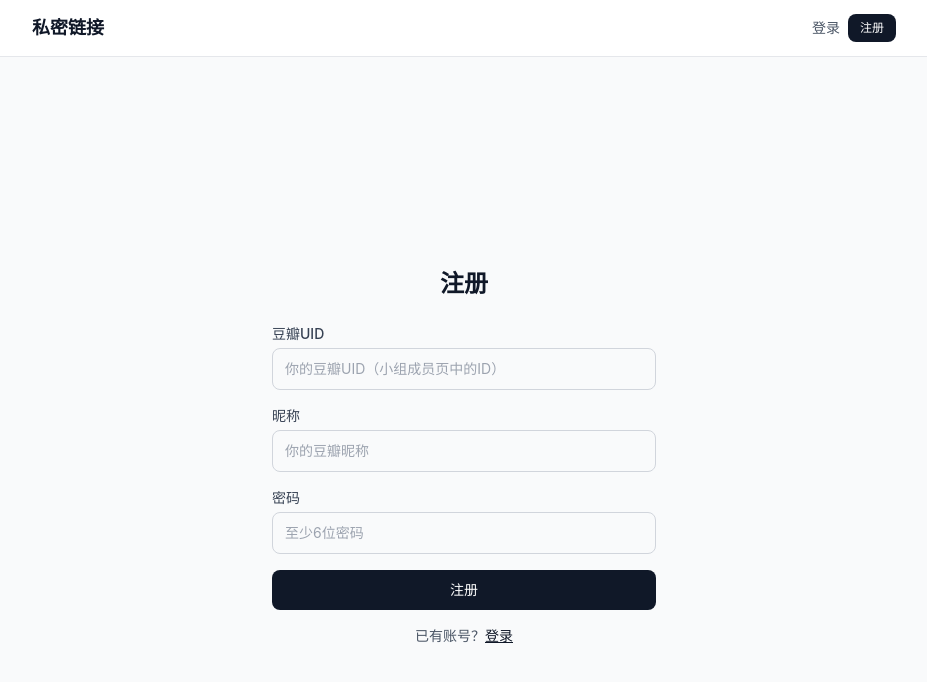
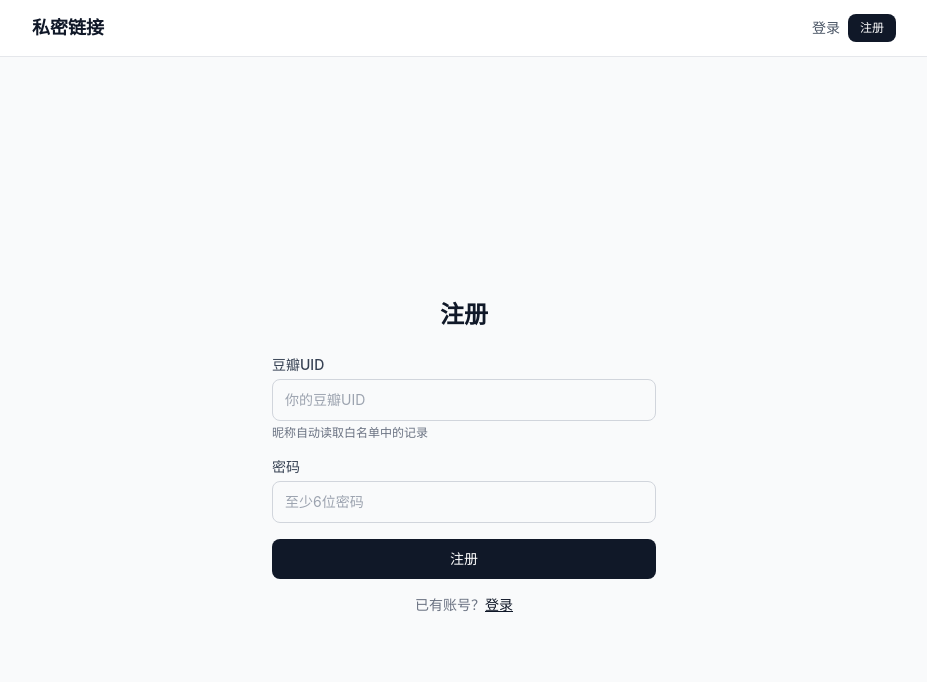
Before and after one commit to xiaoayuan/douban-secret-link, a Next.js app: page /register in a window 1280 px wide. Shown: the top 682 px of the page, without its empty margins (176-1103 px from the left). Built offline with nearby package versions, Linux system fonts and the light colour scheme; no server answers.

Commit message:
注册简化：只需输入UID+密码，昵称自动读取白名单

```diff
--- a/src/app/register/page.tsx
+++ b/src/app/register/page.tsx
@@ -7,7 +7,6 @@ import Link from "next/link";
 export default function RegisterPage() {
   const router = useRouter();
   const [doubanUid, setDoubanUid] = useState("");
-  const [doubanName, setDoubanName] = useState("");
   const [password, setPassword] = useState("");
   const [error, setError] = useState("");
   const [loading, setLoading] = useState(false);
@@ -16,12 +15,11 @@ export default function RegisterPage() {
     e.preventDefault();
     setError("");
     setLoading(true);
-
     try {
       const res = await fetch("/api/auth/register", {
         method: "POST",
         headers: { "Content-Type": "application/json" },
-        body: JSON.stringify({ doubanUid, doubanName, password }),
+        body: JSON.stringify({ doubanUid, doubanName: doubanUid, password }),
       });
       const data = await res.json();
       if (!res.ok) throw new Error(data.error);
@@ -37,54 +35,25 @@ export default function RegisterPage() {
       <div className="w-full max-w-sm">
         <h1 className="mb-6 text-center text-2xl font-bold text-gray-900">注册</h1>
         <form onSubmit={handleSubmit} className="space-y-4">
-          {error && (
-            <div className="rounded-lg bg-red-50 p-3 text-sm text-red-600">{error}</div>
-          )}
+          {error && <div className="rounded-lg bg-red-50 p-3 text-sm text-red-600">{error}</div>}
           <div>
             <label className="mb-1 block text-sm font-medium text-gray-700">豆瓣UID</label>
-            <input
-              type="text"
-              value={doubanUid}
-              onChange={(e) => setDoubanUid(e.target.value)}
-              placeholder="你的豆瓣UID（小组成员页中的ID）"
-              className="w-full rounded-lg border border-gray-300 px-3 py-2.5 text-sm focus:border-gray-500 focus:outline-none"
-              required
-            />
-          </div>
-          <div>
-            <label className="mb-1 block text-sm font-medium text-gray-700">昵称</label>
-            <input
-              type="text"
-              value={doubanName}
-              onChange={(e) => setDoubanName(e.target.value)}
-              placeholder="你的豆瓣昵称"
-              className="w-full rounded-lg border border-gray-300 px-3 py-2.5 text-sm focus:border-gray-500 focus:outline-none"
-              required
-            />
+            <input type="text" value={doubanUid} onChange={(e) => setDoubanUid(e.target.value)}
+              placeholder="你的豆瓣UID" className="w-full rounded-lg border border-gray-300 px-3 py-2.5 text-sm focus:border-gray-500 focus:outline-none" required />
+            <p className="mt-1 text-xs text-gray-500">昵称自动读取白名单中的记录</p>
           </div>
           <div>
             <label className="mb-1 block text-sm font-medium text-gray-700">密码</label>
-            <input
-              type="password"
-              value={password}
-              onChange={(e) => setPassword(e.target.value)}
-              placeholder="至少6位密码"
-              className="w-full rounded-lg border border-gray-300 px-3 py-2.5 text-sm focus:border-gray-500 focus:outline-none"
-              required
-              minLength={6}
-            />
+            <input type="password" value={password} onChange={(e) => setPassword(e.target.value)}
+              placeholder="至少6位密码" className="w-full rounded-lg border border-gray-300 px-3 py-2.5 text-sm focus:border-gray-500 focus:outline-none" required minLength={6} />
           </div>
-          <button
-            type="submit"
-            disabled={loading}
-            className="w-full rounded-lg bg-gray-900 py-2.5 text-sm font-medium text-white hover:bg-gray-800 disabled:opacity-50"
-          >
+          <button type="submit" disabled={loading}
+            className="w-full rounded-lg bg-gray-900 py-2.5 text-sm font-medium text-white hover:bg-gray-800 disabled:opacity-50">
             {loading ? "注册中..." : "注册"}
           </button>
         </form>
-        <p className="mt-4 text-center text-sm text-gray-600">
-          已有账号？
-          <Link href="/login" className="text-gray-900 underline">登录</Link>
+        <p className="mt-4 text-center text-sm text-gray-500">
+          已有账号？<Link href="/login" className="text-gray-900 underline">登录</Link>
         </p>
       </div>
     </div>
```
